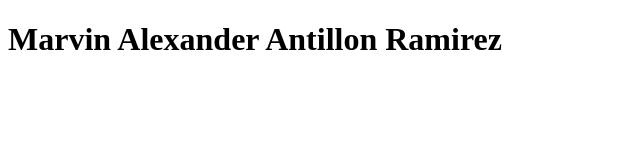
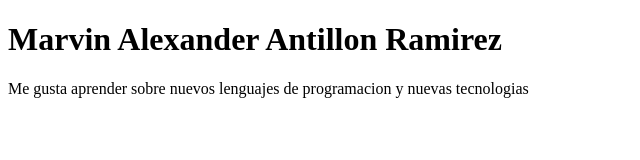
Before and after one commit to marvin097/Seminario-Git-Github, a plain HTML site: page index.html in a window 1280 px wide. Shown: the whole page, without its empty margins (0-640 px from the left). Drawn offline with Linux system fonts and the light colour scheme.

Commit message:
Agregue una descripcion

```diff
--- a/index.html
+++ b/index.html
@@ -8,5 +8,6 @@
 </head>
 <body>
     <h1>Marvin Alexander Antillon Ramirez</h1>
+    <p>Me gusta aprender sobre nuevos lenguajes de programacion y nuevas tecnologias</p>
 </body>
 </html>
```
